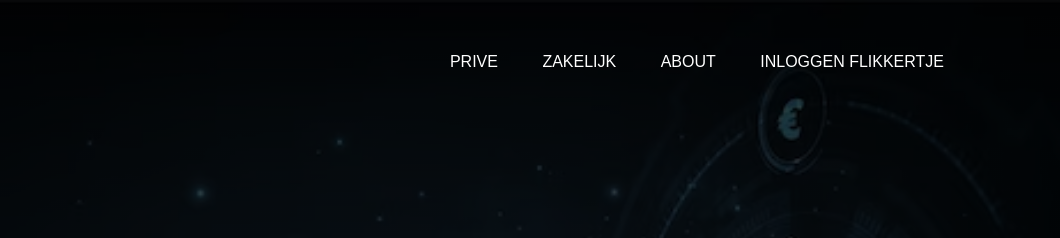
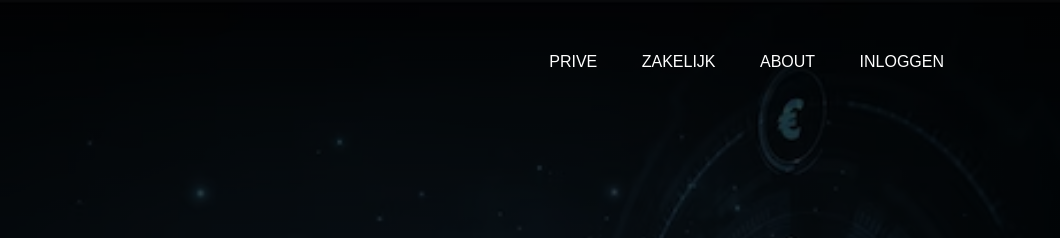
Before and after one commit to yxgii/YagisBanking, a plain HTML site: page index.html in a window 1280 px wide. Shown: the top 238 px of the page, 220-1280 px from the left. Drawn offline with Linux system fonts and the light colour scheme.

Commit message:
Update index.html

```diff
--- a/index.html
+++ b/index.html
@@ -17,7 +17,7 @@
                 <li><a href="#">Prive</a></li>
                 <li><a href="#">Zakelijk</a></li>
                 <li><a href="#">About</a></li>
-                <li><a href="#">Inloggen flikkertje</a></li>
+                <li><a href="#">Inloggen </a></li>
             </ul>
 
         </div>
```
